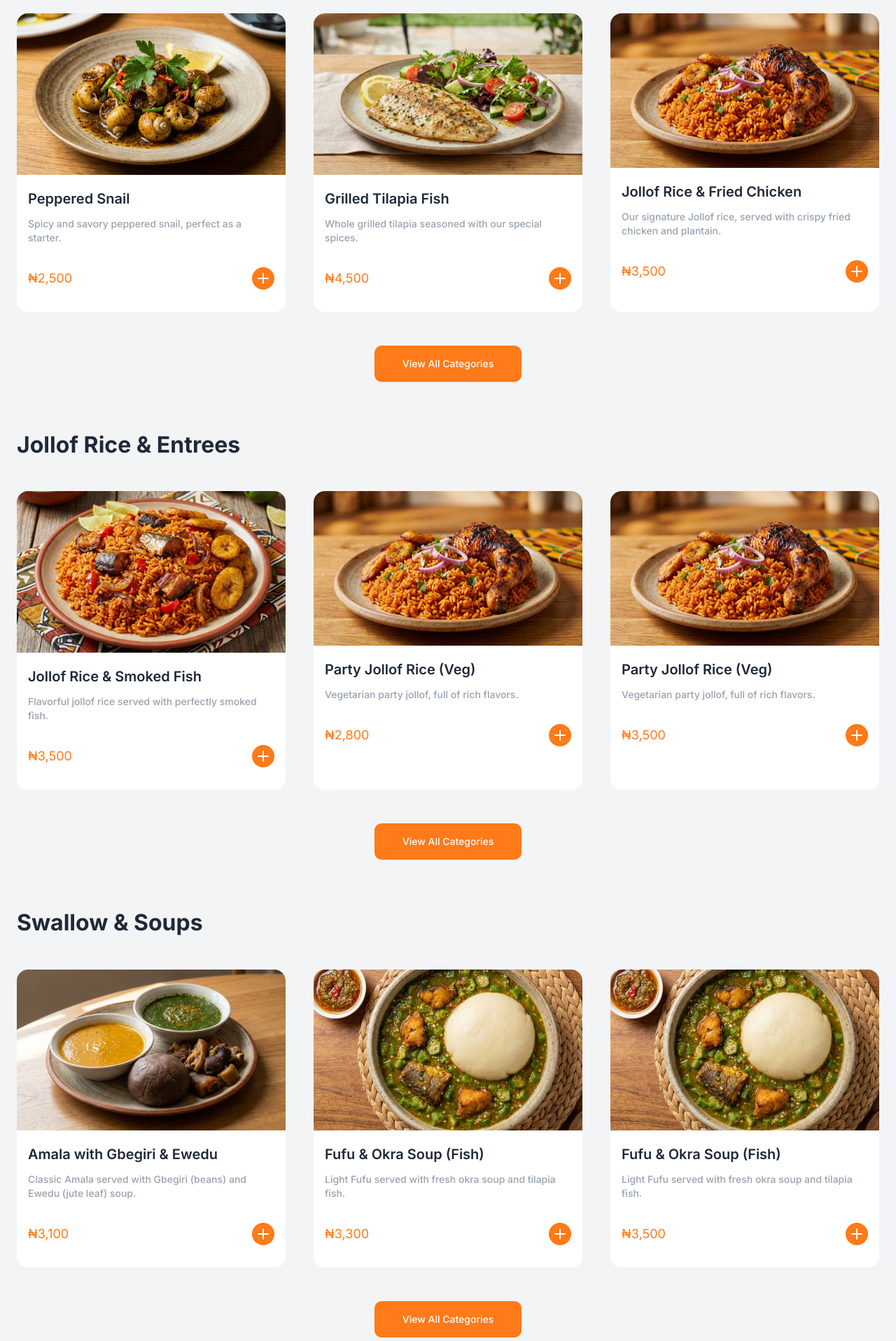
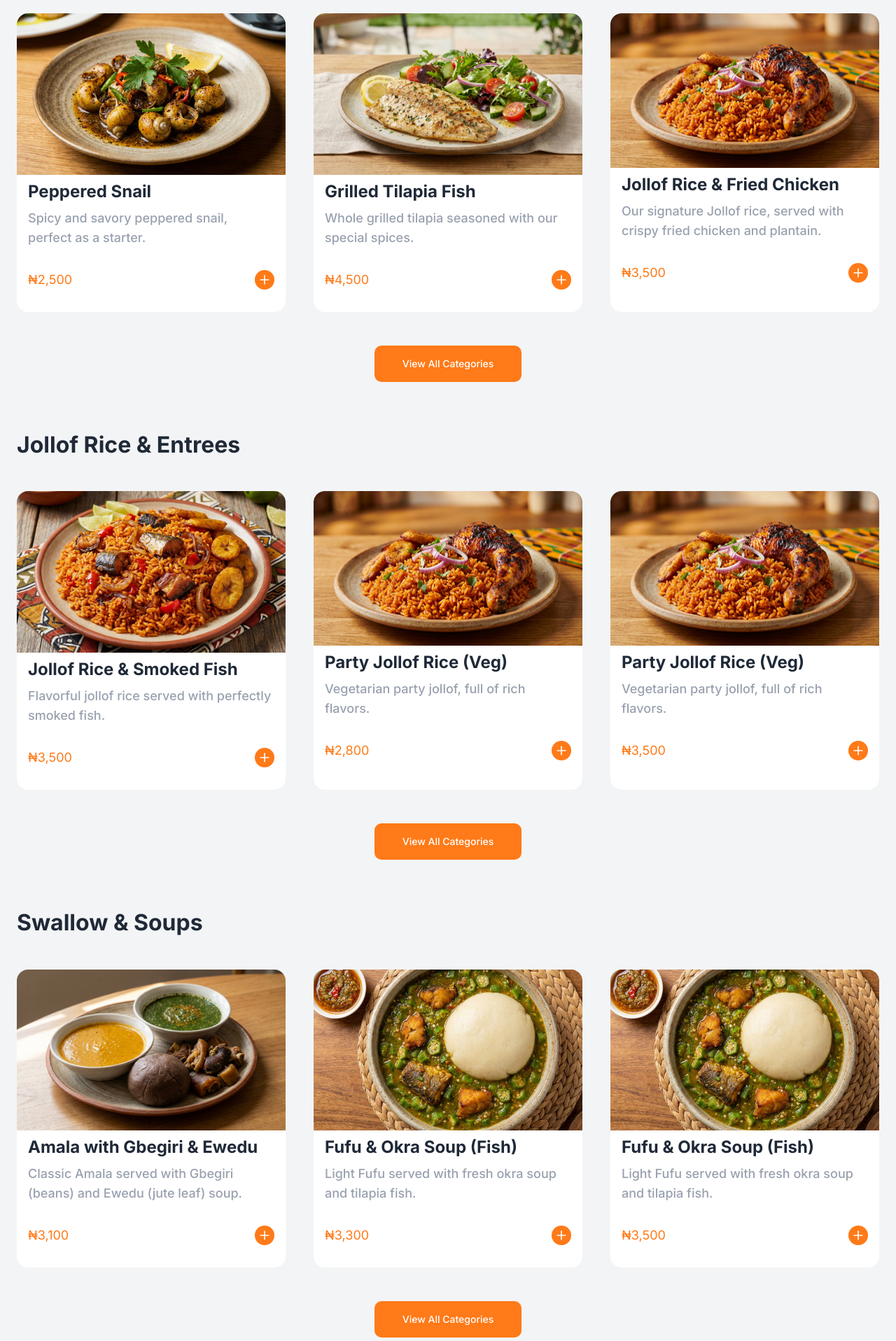
Before and after one commit to trustonyekwere/chuks_kitchen, a Next.js app: page /explore in a window 1280 px wide. Shown: the part 1610-3527 px from the top of the page at 70% size. Built offline with nearby package versions, Linux system fonts and the light colour scheme.

Commit message:
fixed text heirachy issues

```diff
--- a/app/components/sections/Cart.tsx
+++ b/app/components/sections/Cart.tsx
@@ -68,7 +68,7 @@ return (
                             {/* Details */}
                             <div className="flex-1 space-y-1 pt-4 md:pt-0">
                                 <h1 className="font-bold text-lg md:text-2xl">{item.name}</h1>
-                                <p className="text-md md:lg text-gray-500 font-medium">
+                                <p className="text-md md:text-lg text-gray-500 font-medium">
                                     {item.description}
                                 </p>
                             </div>
--- a/app/components/sections/Menu.tsx
+++ b/app/components/sections/Menu.tsx
@@ -135,20 +135,20 @@ export default function Menu() {
                                         </div>
                                         <div>
                                             <div className="px-4 flex-column max-w-sm text-start text-blue">
-                                                <h1 className="text-sm md:text-xl pt-5 font-semibold">
+                                                <h1 className="font-bold text-lg md:text-2xl py-2">
                                                     {popular.title}
                                                 </h1>
-                                                <p className="pt-3 font-medium text-xs md:text-sm text-gray-400">
+                                                <p className="font-medium text-sm md:text-lg text-gray-400">
                                                     {popular.description}
                                                 </p>
                                             </div>
-                                            <div className="flex justify-between items-center px-4 py-4 md:py-8">
+                                            <div className="flex justify-between items-center px-4 py-5 md:py-8">
                                                 <div>
-                                                    <p className="text-orange text-sm md:text-lg">{popular.price}</p>
+                                                    <p className="text-orange text-md md:text-lg">{popular.price}</p>
                                                 </div>
                                                 <div>
-                                                    <button className="bg-[#FF7A18] hover:-translate-y-0.5 transition-all duration-300 rounded-full cursor-pointer md:p-1 flex items-center justify-center">
-                                                        <PlusIcon color="white" />
+                                                    <button className="bg-[#FF7A18] hover:-translate-y-0.5 transition-all duration-300 rounded-full cursor-pointer p-1 md:p-1 flex items-center justify-center">
+                                                        <PlusIcon size={20} color="white" />
                                                     </button>
                                                 </div>
                                             </div>
@@ -208,20 +208,20 @@ export default function Menu() {
                                         </div>
                                         <div>
                                             <div className="px-4 flex-column max-w-sm text-start text-blue">
-                                                <h1 className="text-sm md:text-xl pt-5 font-semibold">
+                                                <h1 className="font-bold text-lg md:text-2xl py-2">
                                                     {jollof.title}
                                                 </h1>
-                                                <p className="pt-3 font-medium text-xs md:text-sm text-gray-400">
+                                                <p className="font-medium text-sm md:text-lg text-gray-400">
                                                     {jollof.description}
                                                 </p>
                                             </div>
-                                            <div className="flex justify-between items-center px-4 py-4 md:py-8">
+                                            <div className="flex justify-between items-center px-4 py-5 md:py-8">
                                                 <div>
-                                                    <p className="text-orange text-sm md:text-lg">{jollof.price}</p>
+                                                    <p className="text-orange text-md md:text-lg">{jollof.price}</p>
                                                 </div>
                                                 <div>
-                                                    <button className="bg-[#FF7A18] hover:-translate-y-0.5 transition-all duration-300 rounded-full cursor-pointer md:p-1 flex items-center justify-center">
-                                                        <PlusIcon color="white" />
+                                                    <button className="bg-[#FF7A18] hover:-translate-y-0.5 transition-all duration-300 rounded-full cursor-pointer p-1 md:p-1 flex items-center justify-center">
+                                                        <PlusIcon size={20} color="white" />
                                                     </button>
                                                 </div>
                                             </div>
@@ -281,20 +281,20 @@ export default function Menu() {
                                         </div>
                                         <div>
                                             <div className="px-4 flex-column max-w-sm text-start text-blue">
-                                                <h1 className="text-sm md:text-xl pt-5 font-semibold">
+                                                <h1 className="py-2 font-bold text-lg md:text-2xl">
                                                     {swallow.title}
                                                 </h1>
-                                                <p className="pt-3 font-medium text-xs md:text-sm text-gray-400">
+                                                <p className="font-medium text-sm md:text-lg text-gray-400">
                                                     {swallow.description}
                                                 </p>
                                             </div>
-                                            <div className="flex justify-between items-center px-4 py-4 md:py-8">
+                                            <div className="flex justify-between items-center px-4 py-5 md:py-8">
                                                 <div>
-                                                    <p className="text-orange text-sm md:text-lg">{swallow.price}</p>
+                                                    <p className="text-orange text-md md:text-lg">{swallow.price}</p>
                                                 </div>
                                                 <div>
-                                                    <button className="bg-[#FF7A18] hover:-translate-y-0.5 transition-all duration-300 rounded-full cursor-pointer md:p-1 flex items-center justify-center">
-                                                        <PlusIcon color="white" />
+                                                    <button className="bg-[#FF7A18] hover:-translate-y-0.5 transition-all duration-300 rounded-full cursor-pointer p-1 md:p-1 flex items-center justify-center">
+                                                        <PlusIcon size={20} color="white" />
                                                     </button>
                                                 </div>
                                             </div>
```
